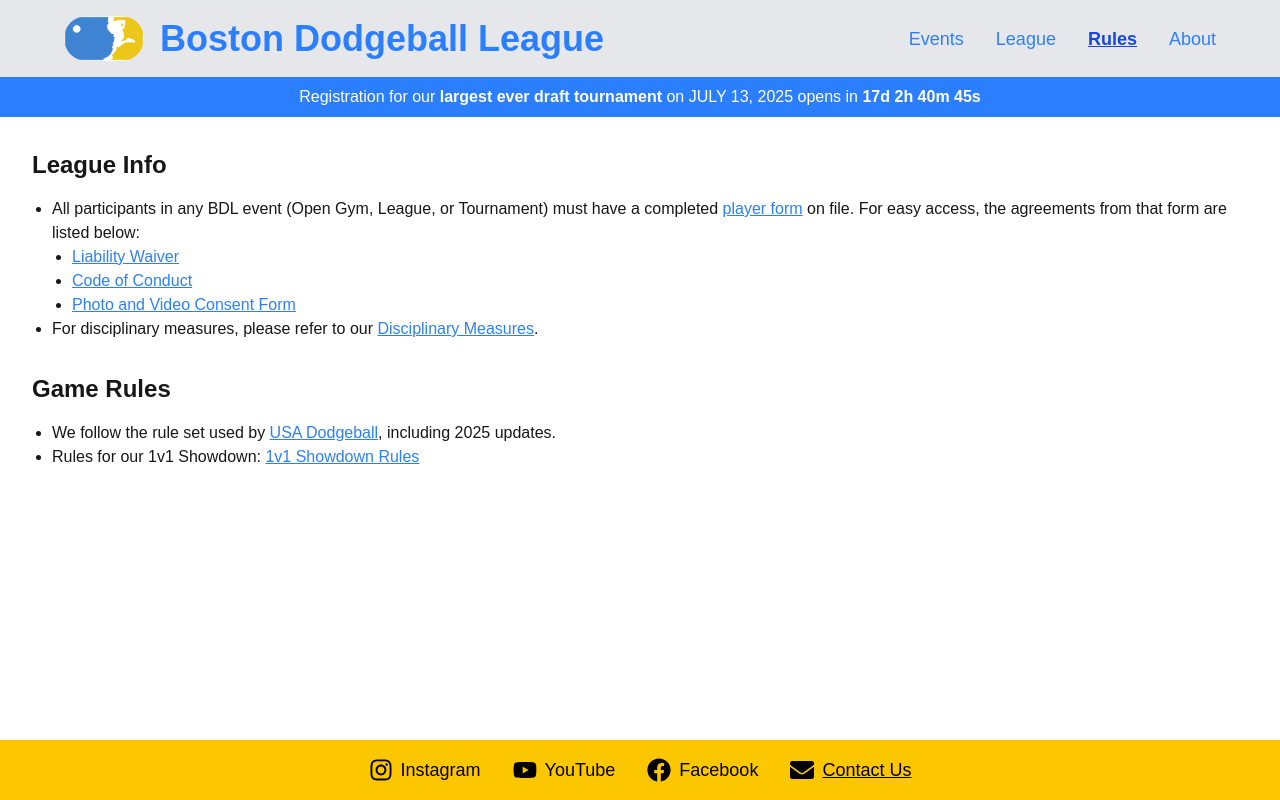
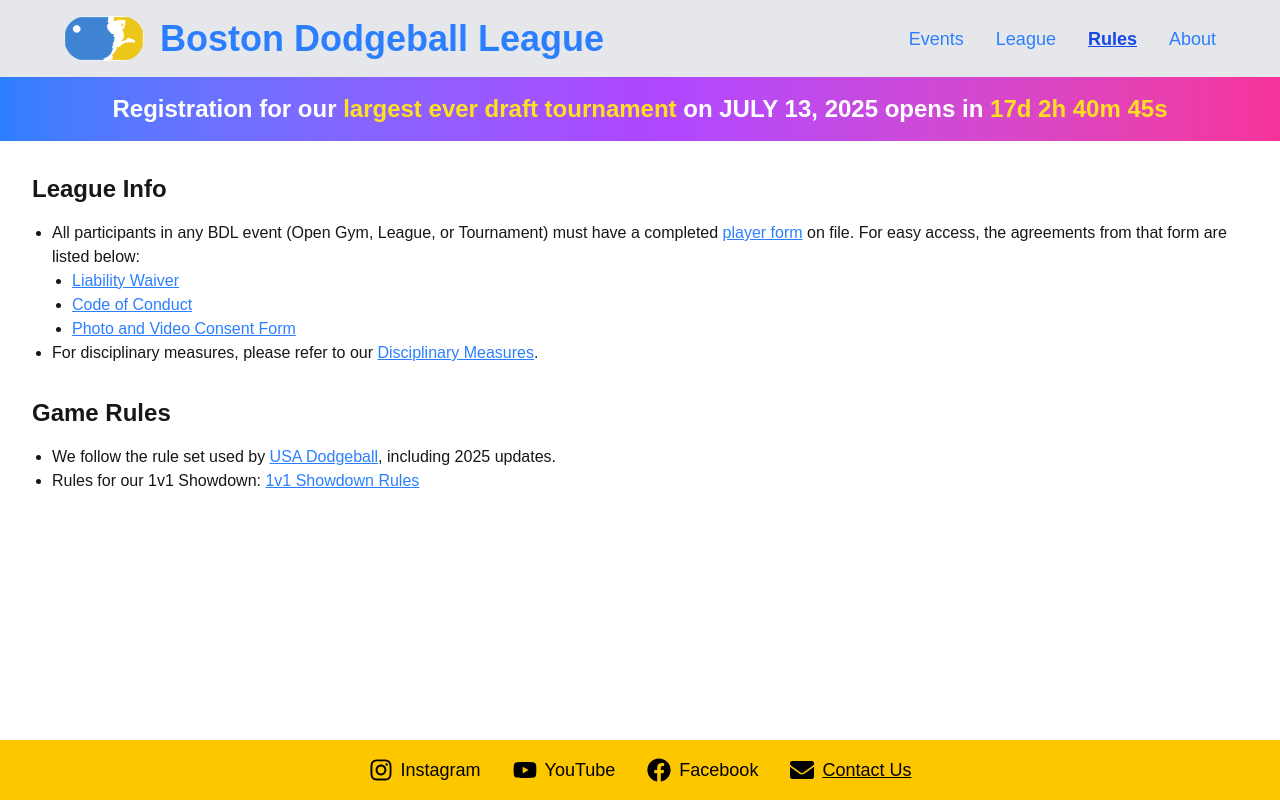
Before and after one commit to jsartin513/bdl-site, a Next.js app: page /rules in a window 1280 px wide. Built offline with nearby package versions, Linux system fonts and the light colour scheme.

Commit message:
Update marquee

```diff
--- a/app/components/Marquee.tsx
+++ b/app/components/Marquee.tsx
@@ -80,7 +80,7 @@ const Marquee: React.FC = () => {
     return (
       <>
         {parts[0]}
-        <span className="font-bold">{currentDescriptor}</span>
+        <span className="font-bold text-yellow-300">{currentDescriptor}</span>
         {parts[1]}
       </>
     );
@@ -88,28 +88,32 @@ const Marquee: React.FC = () => {
 
   if (upcomingMessage) {
     return (
-      <div className="bg-blue-500 text-white text-center py-2">
+      <div className="bg-gradient-to-r from-blue-500 via-purple-500 to-pink-500 text-white text-center py-4">
+        <span className="text-2xl font-extrabold">
           {renderTextWithDescriptor(upcomingMessage.countdownText)}{" "}
-        <span className="font-bold">{timeLeft}</span>
+          <span className="font-extrabold text-yellow-300">{timeLeft}</span>
+        </span>
       </div>
     );
   }
 
   if (activeMessage) {
     return (
-      <div className="bg-green-500 text-white text-center py-2">
+      <div className="bg-gradient-to-r from-green-500 via-teal-500 to-blue-500 text-white text-center py-4">
+        <span className="text-2xl font-extrabold">
           {activeMessage.link ? (
             <a
               href={activeMessage.link}
               target="_blank"
               rel="noopener noreferrer"
-            className="underline"
+              className="underline hover:text-yellow-300"
             >
               {renderTextWithDescriptor(activeMessage.activeText)}
             </a>
           ) : (
             renderTextWithDescriptor(activeMessage.activeText)
           )}
+        </span>
       </div>
     );
   }
```
Lines whose indentation alone changed are shown as unchanged.
